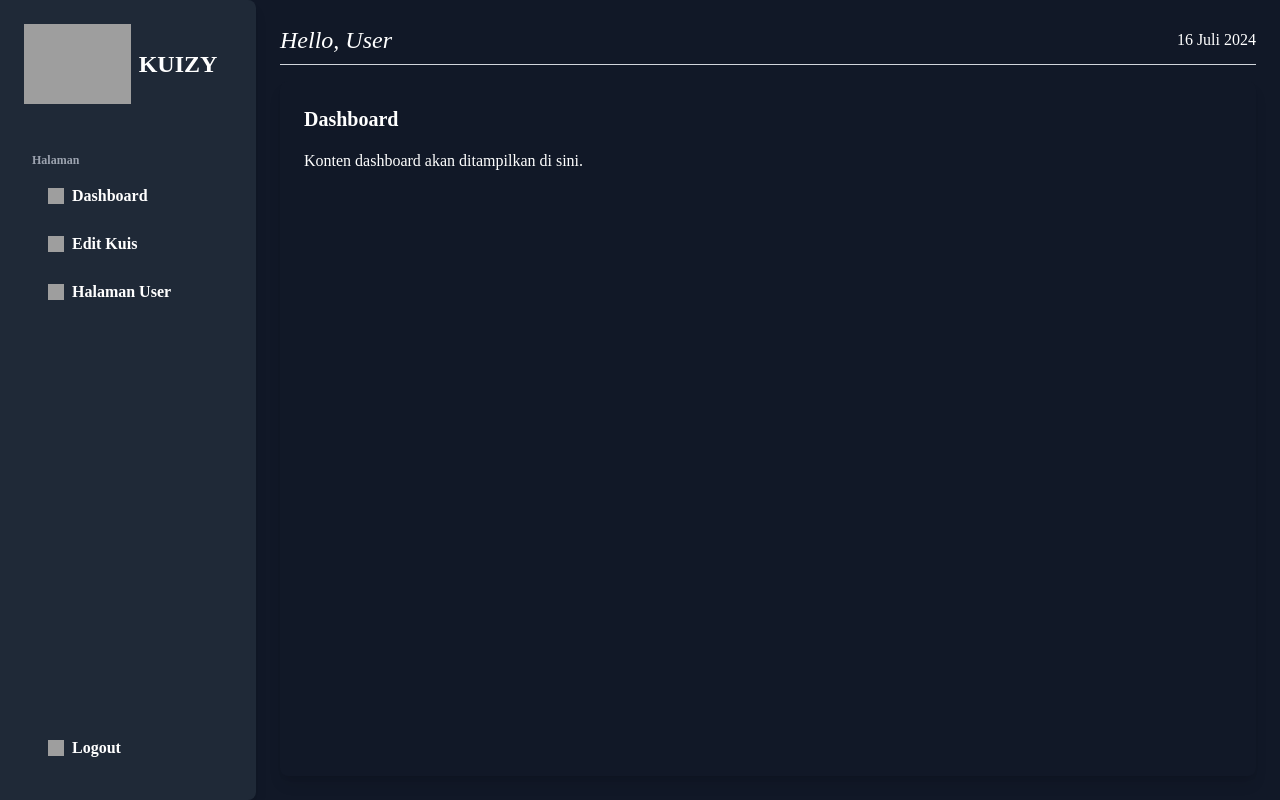
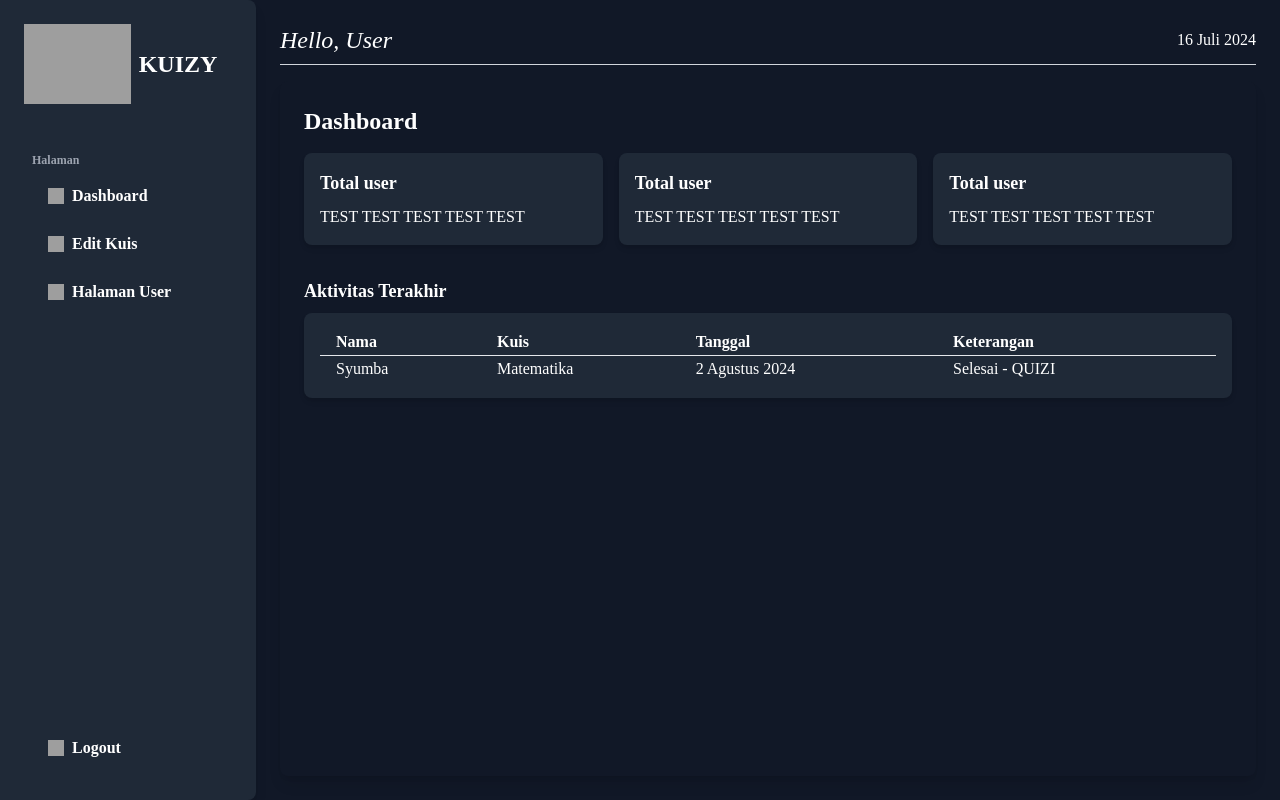
Before and after one commit to kasumabalidps/kuizy-web-app, a Nuxt app: page /dashboard in a window 1280 px wide. Built offline with nearby package versions, Linux system fonts and the light colour scheme; grey boxes are pictures that could not be loaded.

Commit message:
dashboard update

```diff
--- a/components/Dashboard.vue
+++ b/components/Dashboard.vue
@@ -8,8 +8,46 @@
       <hr class="border-gray-300">
     </header>
     <main class="flex-grow bg-gray-900 p-6 rounded-lg shadow-lg">
-      <h3 class="text-white text-xl font-bold mb-4">Dashboard</h3>
-      <p class="text-white">Konten dashboard akan ditampilkan di sini.</p>
+      <h3 class="text-white text-2xl font-bold mb-4">Dashboard</h3>
+      <div class="grid grid-cols-1 md:grid-cols-3 gap-4">
+        <div class="bg-gray-800 rounded-lg shadow-md p-4">
+          <h4 class="text-white text-lg font-semibold mb-2">Total user</h4>
+          <p class="text-white">TEST TEST TEST TEST TEST </p>
+        </div>
+
+        <div class="bg-gray-800 rounded-lg shadow-md p-4">
+          <h4 class="text-white text-lg font-semibold mb-2">Total user</h4>
+          <p class="text-white">TEST TEST TEST TEST TEST </p>
+        </div>
+
+        <div class="bg-gray-800 rounded-lg shadow-md p-4">
+          <h4 class="text-white text-lg font-semibold mb-2">Total user</h4>
+          <p class="text-white">TEST TEST TEST TEST TEST </p>
+        </div>
+      </div>
+      <div class="mt-8">
+        <h4 class="text-white text-lg font-bold mb-2">Aktivitas Terakhir</h4>
+        <div class="bg-gray-800 rounded-lg shadow-md p-4">
+          <table class="table-auto w-full text-white">
+            <thead>
+              <tr class="border-b  py-2 px-4">
+                <th class="pl-4 text-left">Nama</th>
+                <th class="text-left">Kuis</th>
+                <th class="text-left">Tanggal</th>
+                <th class="text-left">Keterangan</th>
+              </tr>
+            </thead>
+            <tbody>
+              <tr class="py-2 px-4">
+                <td class="pl-4 text-left">Syumba</td>
+                <td class="text-left">Matematika</td>
+                <td class="text-left">2 Agustus 2024</td>
+                <td class="text-left">Selesai - QUIZI</td>
+              </tr>
+            </tbody>
+          </table>
+        </div>
+      </div>
     </main>
   </div>
 </template>
@@ -18,18 +56,22 @@
   export default {
     data() {
       return {
-      currentDate: ''
+        currentDate: '',
       };
     },
     methods: {
       getCurrentDate() {
         const date = new Date();
-      const options = { year: 'numeric', month: 'long', day: 'numeric' };
+        const options = {
+          year: 'numeric',
+          month: 'long',
+          day: 'numeric'
+        };
         this.currentDate = date.toLocaleDateString('id-ID', options);
-    }
+      },
     },
     mounted() {
       this.getCurrentDate();
-  }
+    },
   };
 </script>
--- a/components/Sidebar.vue
+++ b/components/Sidebar.vue
@@ -11,21 +11,21 @@
         <p class="text-xs text-gray-400 mb-2 ml-2 font-bold">Halaman</p>
         <ul class="mb-6 w-full">
           <li class="mb-2">
-            <nuxt-link to="/" class="py-2 px-4 rounded-lg mb-2 flex items-center hover:bg-gray-600 font-bold">
+            <nuxt-link to="/dashboard" class="py-2 px-4 rounded-lg mb-2 flex items-center hover:bg-gray-600 font-bold" :class="{ active: $route.path === '/dashboard' }">
               <img src="/assets/dashboard.png" alt="Dashboard Icon" class="ml-2 h-4 w-4">
               <span class="ml-2 font-bold">Dashboard</span>
             </nuxt-link>
           </li>
 
           <li class="mb-2">
-            <nuxt-link to="/editKuis" class="py-2 px-4 rounded-lg mb-2 flex items-center hover:bg-gray-700 font-bold">
+            <nuxt-link to="/editKuis" class="py-2 px-4 rounded-lg mb-2 flex items-center hover:bg-gray-700 font-bold" :class="{ active: $route.path === '/editKuis' }">
               <img src="/assets/editKuis.png" alt="Edit Kuis Icon" class="ml-2 h-4 w-4">
               <span class="ml-2 font-bold">Edit Kuis</span>
             </nuxt-link>
           </li>
 
           <li class="mb-2">
-            <nuxt-link to="/halamanUser" class="py-2 px-4 rounded-lg mb-2 flex items-center hover:bg-gray-700 font-bold">
+            <nuxt-link to="/halamanUser" class="py-2 px-4 rounded-lg mb-2 flex items-center hover:bg-gray-700 font-bold" :class="{ active: $route.path === '/halamanUser' }">
               <img src="/assets/halamanUser.png" alt="Halaman User Icon" class="ml-2 h-4 w-4">
               <span class="ml-2 font-bold">Halaman User</span>
             </nuxt-link>
@@ -50,5 +50,7 @@ export default {
 </script>
 
 <style scoped>
-/* Tambahkan gaya tambahan jika diperlukan */
+.active {
+  background-color: gray-700;
+}
 </style>
```
Lines whose indentation alone changed are shown as unchanged.
